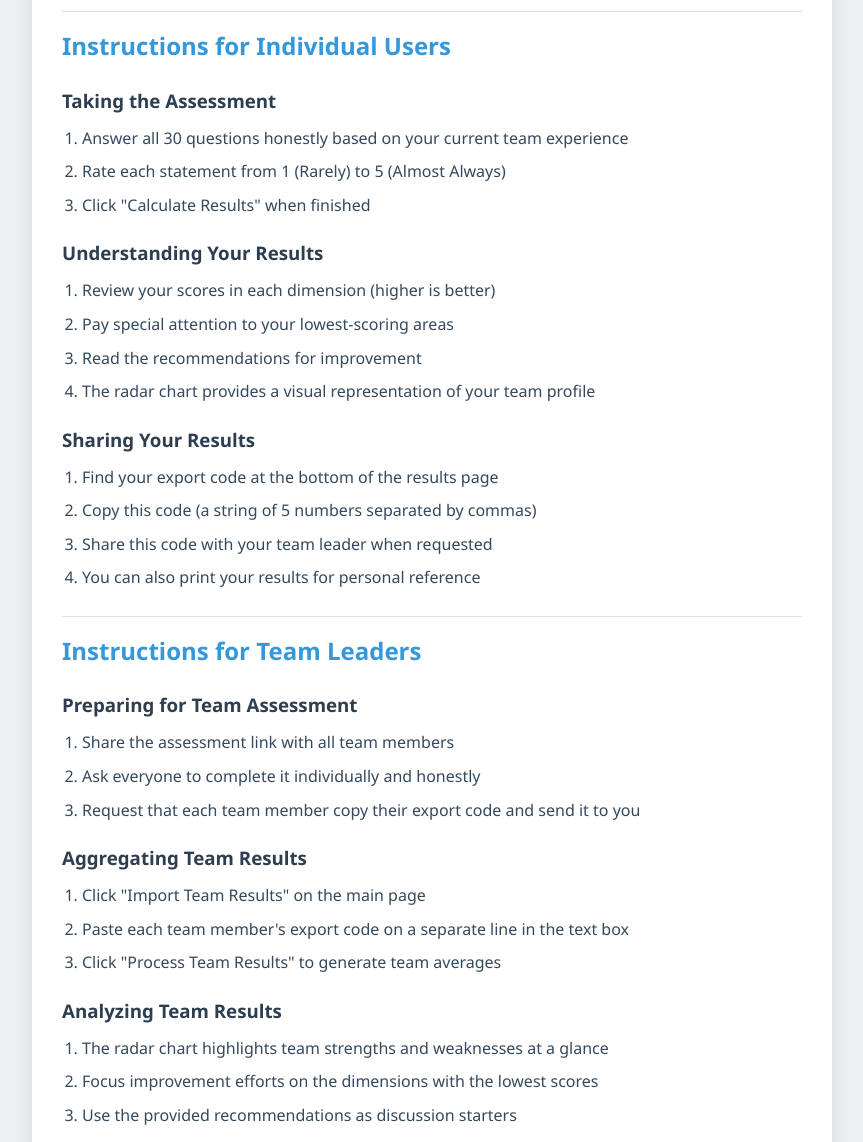
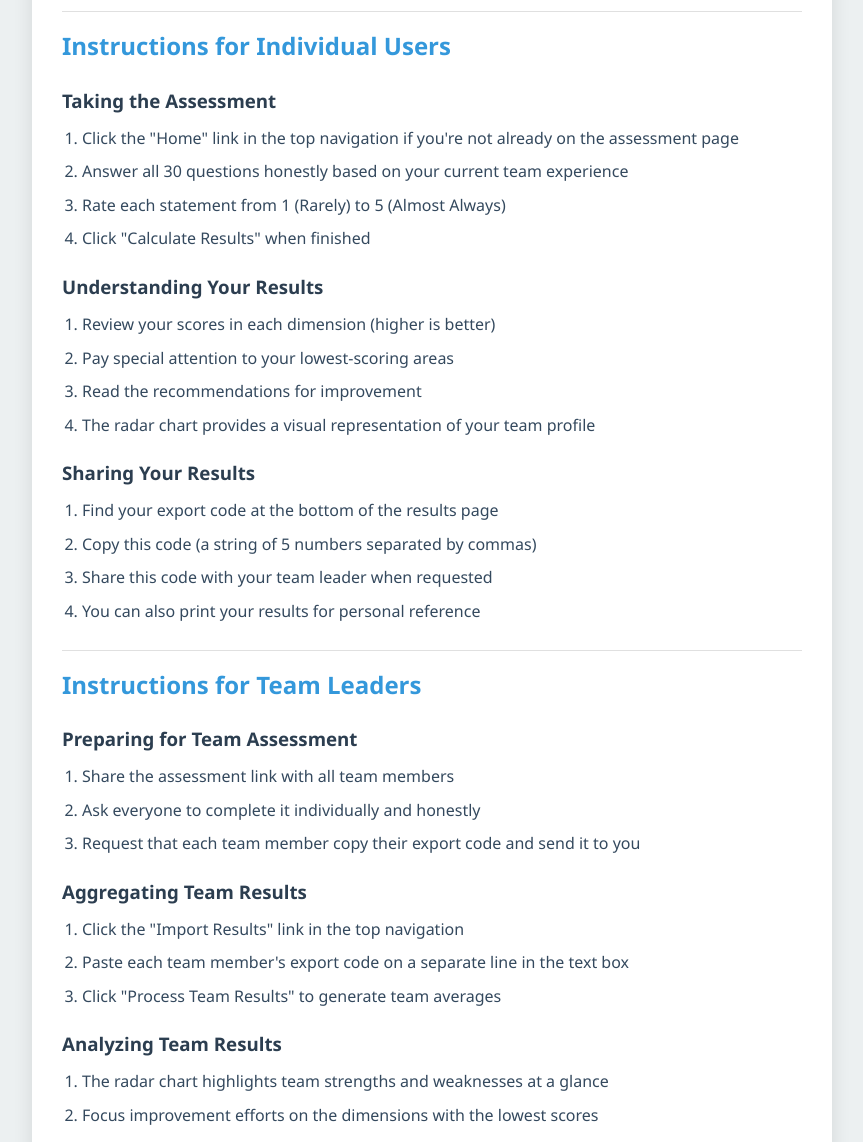
Before and after one commit to kc-aws/five-dysfunctions-quiz, a plain HTML site: page instructions.html in a window 1280 px wide. Shown: the part 1660-2802 px from the top of the page, without its empty margins (208-1071 px from the left). Drawn offline with Linux system fonts and the light colour scheme.

Commit message:
Update instructions.html

```diff
--- a/instructions.html
+++ b/instructions.html
@@ -200,6 +200,7 @@
 
         <h3>Taking the Assessment</h3>
         <ol>
+            <li>Click the "Home" link in the top navigation if you're not already on the assessment page</li>
             <li>Answer all 30 questions honestly based on your current team experience</li>
             <li>Rate each statement from 1 (Rarely) to 5 (Almost Always)</li>
             <li>Click "Calculate Results" when finished</li>
@@ -232,7 +233,7 @@
 
         <h3>Aggregating Team Results</h3>
         <ol>
-            <li>Click "Import Team Results" on the main page</li>
+            <li>Click the "Import Results" link in the top navigation</li>
             <li>Paste each team member's export code on a separate line in the text box</li>
             <li>Click "Process Team Results" to generate team averages</li>
         </ol>
```
